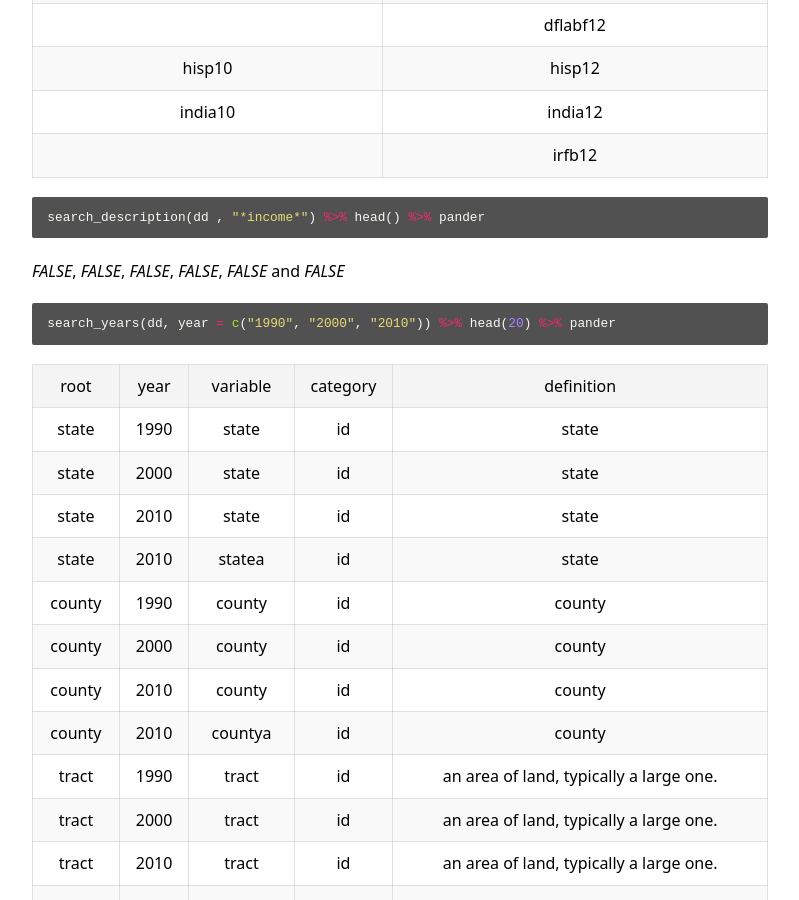
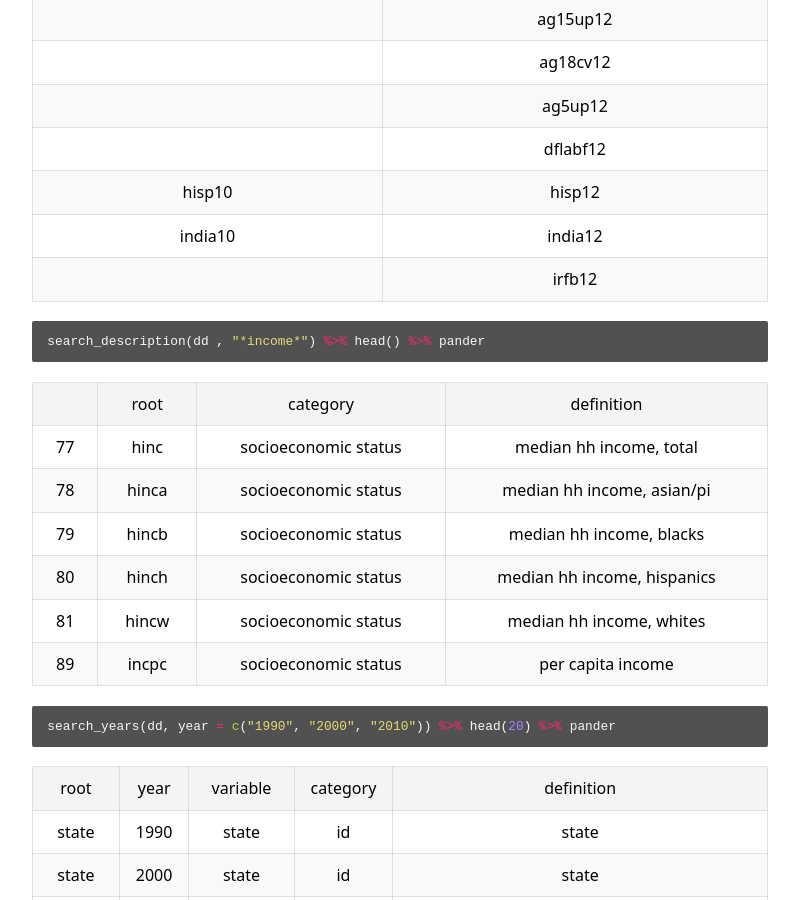
Before and after one commit to jmacost5/cpp-528-fall-2021-group-01, a Jekyll site: the page built from _posts/2021-10-27-ch01-data_management.md, in a window 1280 px wide and 900 px high, scrolled down 5477 px. Shown: the whole window, without its empty margins (240-1039 px from the left). Built offline with Jekyll 4.4.1, drawn with Linux system fonts in a browser that asks for light colours; nearby versions of some CDN libraries; our own code applies the rules of GitHub Pages for plain Markdown files; some of the changed text lies outside the part shown.

Commit message:
Update 2021-10-27-ch01-data_management.md

````diff
--- a/_posts/2021-10-27-ch01-data_management.md
+++ b/_posts/2021-10-27-ch01-data_management.md
@@ -2,8 +2,6 @@
 title: Data Management - Metrics of Neighborhood Change
 subtitle: "Building a neighborhood change database."
 ---
-
-
 ``` r
 # Install necessary packages
 install.packages("here")
@@ -127,6 +125,10 @@ import::here("today",
              .character_only = TRUE)
 ```
 
+    ## Getting data from the 2015-2019 5-year ACS
+
+    ## Downloading feature geometry from the Census website.  To cache shapefiles for use in future sessions, set `options(tigris_use_cache = TRUE)`.
+
 ### Run functions
 
 ``` r
@@ -185,7 +187,14 @@ Table continues below
 search_description(dd , "*income*") %>% head() %>% pander
 ```
 
-*FALSE*, *FALSE*, *FALSE*, *FALSE*, *FALSE* and *FALSE*
+|        | root  |       category       |         definition          |
+| :----: | :---: | :------------------: | :-------------------------: |
+| **77** | hinc  | socioeconomic status |   median hh income, total   |
+| **78** | hinca | socioeconomic status | median hh income, asian/pi  |
+| **79** | hincb | socioeconomic status |  median hh income, blacks   |
+| **80** | hinch | socioeconomic status | median hh income, hispanics |
+| **81** | hincw | socioeconomic status |  median hh income, whites   |
+| **89** | incpc | socioeconomic status |      per capita income      |
 
 ``` r
 search_years(dd, year = c("1990", "2000", "2010")) %>% head(20) %>% pander
````
